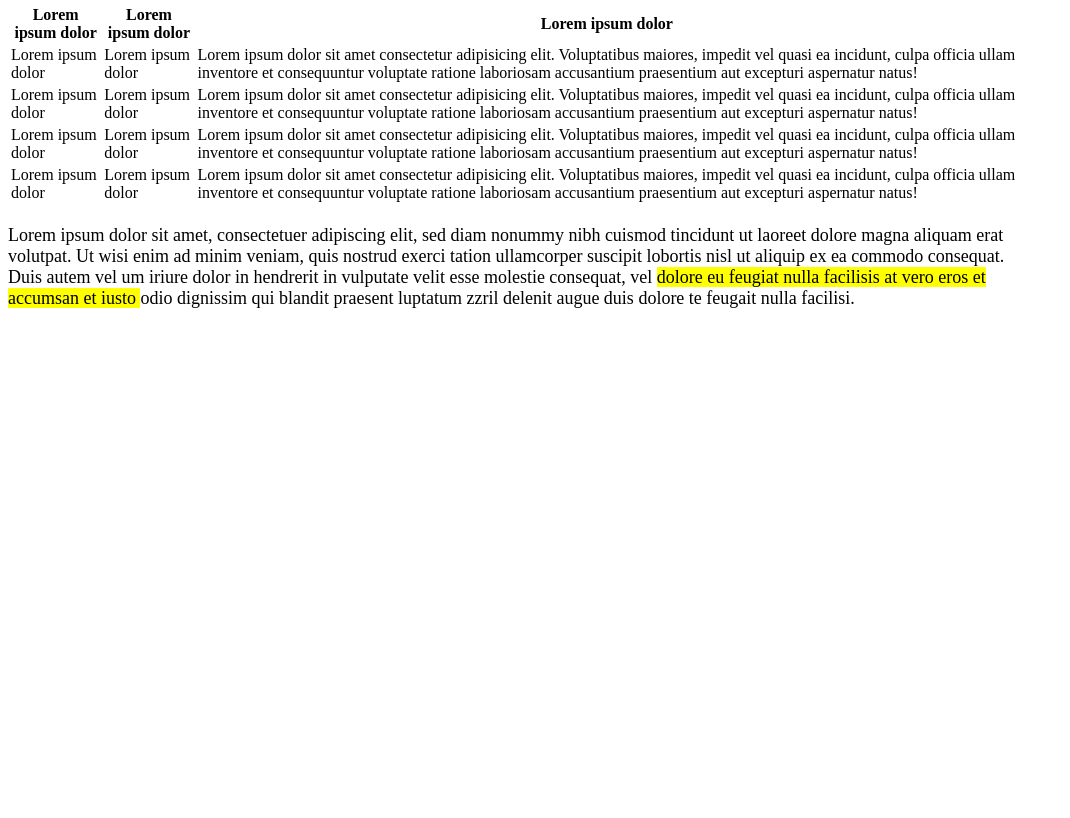
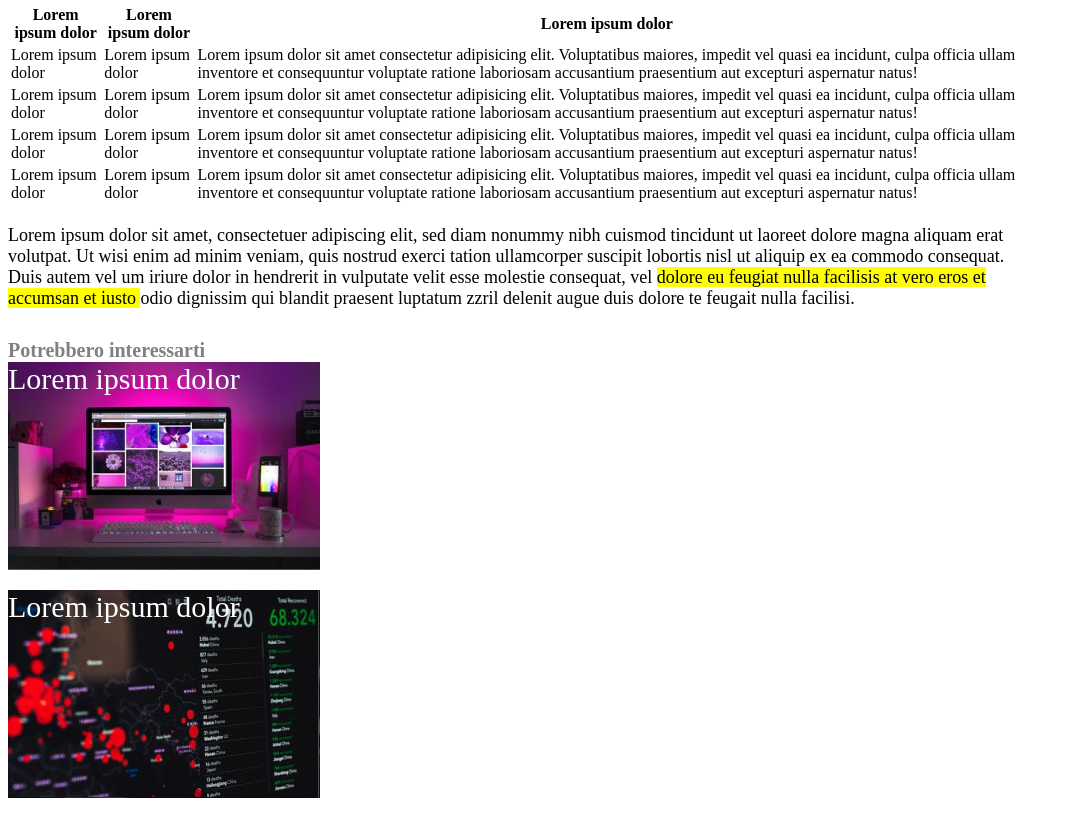
Before and after one commit to valeriobilli/html-css-booleaner, a plain HTML site: page index.html in a window 1280 px wide. Shown: the part 1008-1826 px from the top of the page, without its empty margins (0-1070 px from the left). Before the commit the page ends 1347 px from the top, so only its background shows below. Drawn offline with Linux system fonts and the light colour scheme.

Commit message:
feat(footer): add suggested articles

```diff
--- a/index.html
+++ b/index.html
@@ -15,7 +15,7 @@
         </div>
         <!-- titolo -->
         <h1>Internet deve essere al servizio del "bene pubblico": il <br> manifesto di Tim Berners-Lee</h1>
-        <span>Scritto da</span> <span id="name">The Booleaner</span>
+        <span><strong> Scritto da</strong></span> <span id="name"><strong>The Booleaner</strong></span>
         <div id="date">il 27/02/2023</div>
         <!-- immagini -->
         <img src="img/tim-1.jpg">
@@ -78,7 +78,9 @@
     </main>
 
     <footer>
-
+        <span><strong>Potrebbero interessarti</strong></span>
+        <div class="suggested" id="monitor">Lorem ipsum dolor</div>
+        <div class="suggested" id="graph">Lorem ipsum dolor</div>
     </footer>
 
 </body>
```
